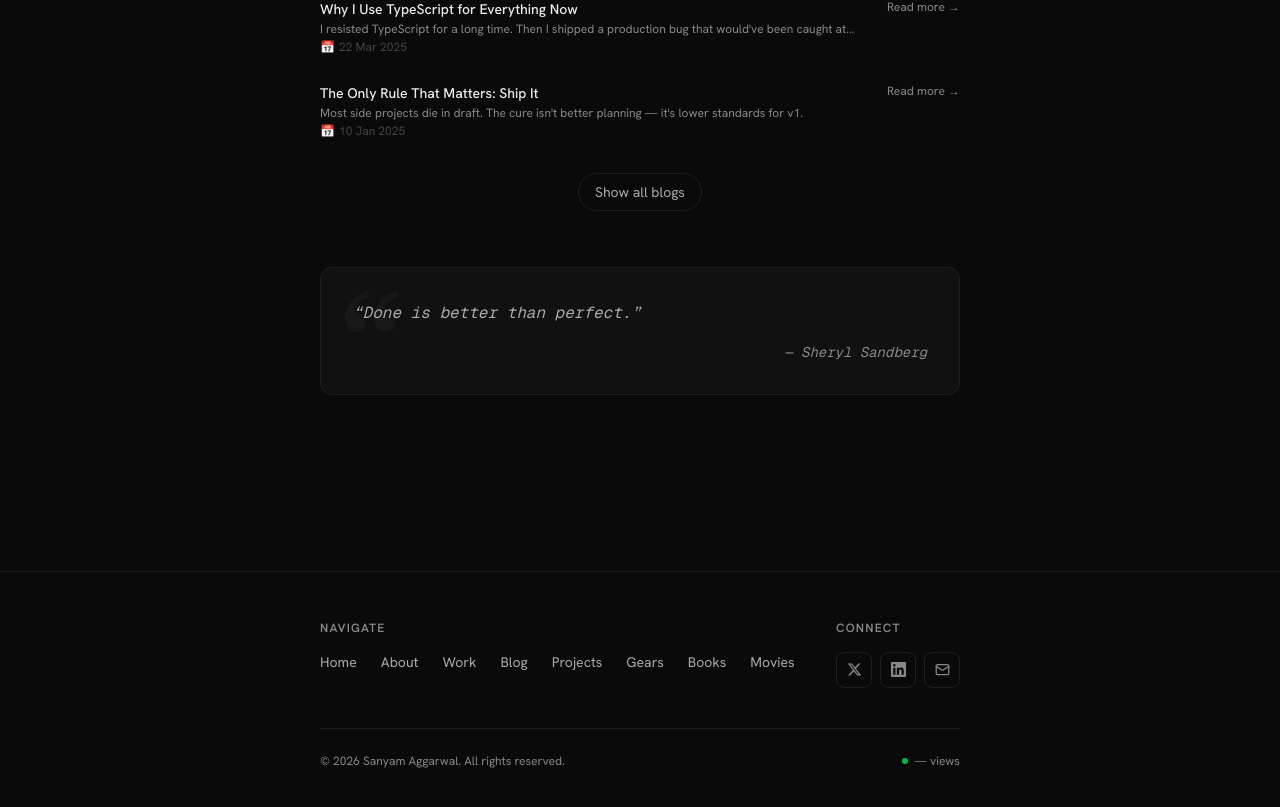
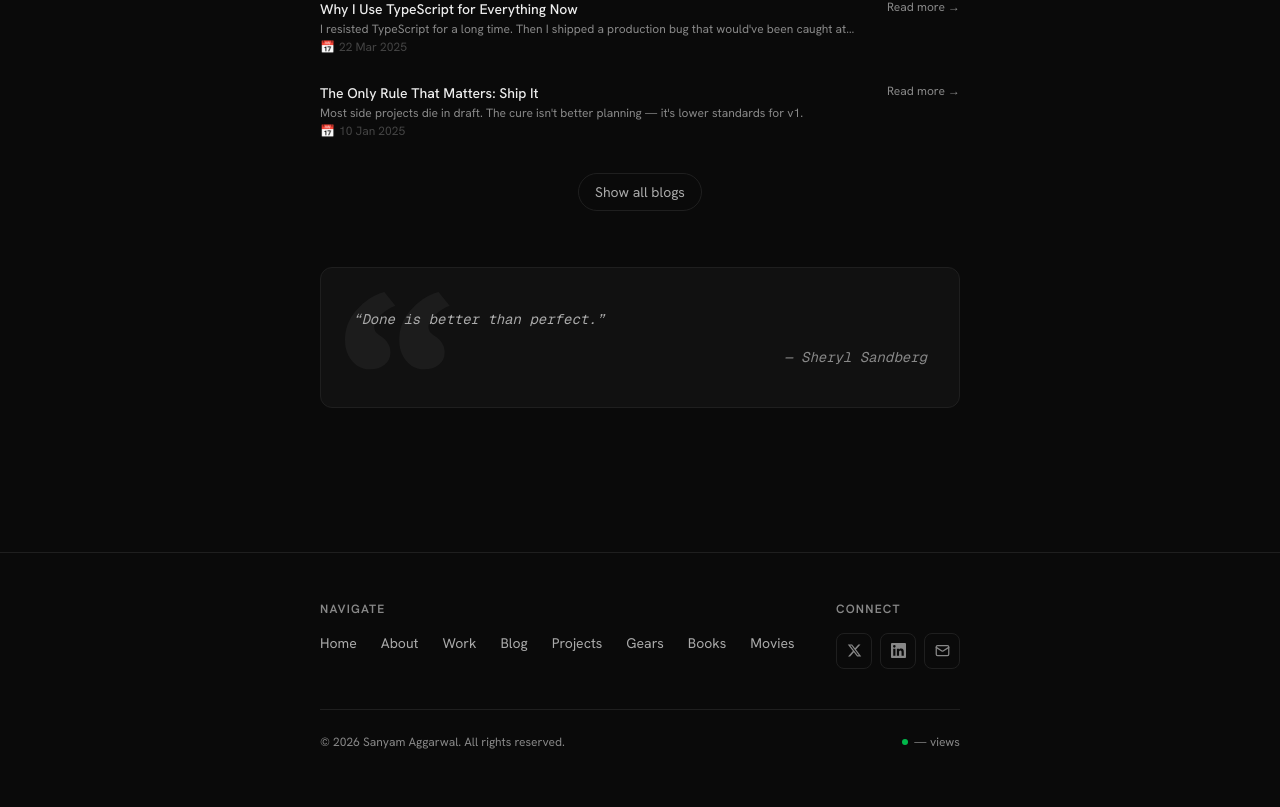
Before and after one commit to MasterofDeath0/portfolio, a Next.js app: page / in a window 1280 px wide. Shown: the part 813-1620 px from the top of the page. Built offline with nearby package versions, Linux system fonts and the light colour scheme; no server answers.

Commit message:
feat: QuoteBlock — big SVG quote mark top-left like ramx

```diff
--- a/components/QuoteBlock.tsx
+++ b/components/QuoteBlock.tsx
@@ -7,7 +7,6 @@ export default function QuoteBlock() {
   const [idx, setIdx] = useState(0);
 
   useEffect(() => {
-    // Pick a new random quote on every page load (client-side = truly random per visit)
     setIdx(Math.floor(Math.random() * quotes.length));
   }, []);
 
@@ -15,21 +14,23 @@ export default function QuoteBlock() {
 
   return (
     <div
-      className="relative rounded-xl border px-8 py-8 my-8 overflow-hidden"
+      className="relative rounded-xl border px-8 py-10 overflow-hidden"
       style={{ borderColor: "var(--border)", background: "var(--surface)" }}
     >
-      {/* Big background quote mark — bottom-left */}
-      <span
-        className="absolute -bottom-4 left-4 text-[9rem] leading-none select-none pointer-events-none font-serif"
-        style={{ color: "var(--border)", opacity: 0.6 }}
-        aria-hidden
+      {/* Big background SVG quote mark — top-left, behind text */}
+      <svg
+        aria-hidden="true"
+        width="105"
+        height="78"
+        className="absolute top-6 left-6 pointer-events-none select-none"
+        style={{ fill: "var(--border)", opacity: 0.8 }}
       >
-        &ldquo;
-      </span>
+        <path d="M25.086 77.292c-4.821 0-9.115-1.205-12.882-3.616-3.767-2.561-6.78-6.102-9.04-10.622C1.054 58.534 0 53.411 0 47.686c0-5.273.904-10.396 2.712-15.368 1.959-4.972 4.746-9.567 8.362-13.786a59.042 59.042 0 0 1 12.43-11.3C28.325 3.917 33.599 1.507 39.324 0l11.074 13.786c-6.479 2.561-11.677 5.951-15.594 10.17-3.767 4.219-5.65 7.835-5.65 10.848 0 1.356.377 2.863 1.13 4.52.904 1.507 2.637 3.089 5.198 4.746 3.767 2.41 6.328 4.972 7.684 7.684 1.507 2.561 2.26 5.5 2.26 8.814 0 5.123-1.959 9.19-5.876 12.204-3.767 3.013-8.588 4.52-14.464 4.52Zm54.24 0c-4.821 0-9.115-1.205-12.882-3.616-3.767-2.561-6.78-6.102-9.04-10.622-2.11-4.52-3.164-9.643-3.164-15.368 0-5.273.904-10.396 2.712-15.368 1.959-4.972 4.746-9.567 8.362-13.786a59.042 59.042 0 0 1 12.43-11.3C82.565 3.917 87.839 1.507 93.564 0l11.074 13.786c-6.479 2.561-11.677 5.951-15.594 10.17-3.767 4.219-5.65 7.835-5.65 10.848 0 1.356.377 2.863 1.13 4.52.904 1.507 2.637 3.089 5.198 4.746 3.767 2.41 6.328 4.972 7.684 7.684 1.507 2.561 2.26 5.5 2.26 8.814 0 5.123-1.959 9.19-5.876 12.204-3.767 3.013-8.588 4.52-14.464 4.52Z" />
+      </svg>
 
       {/* Quote text */}
       <p
-        className="relative z-10 text-sm sm:text-base italic leading-relaxed"
+        className="relative z-10 text-sm leading-relaxed italic"
         style={{ fontFamily: "var(--font-mono)", color: "var(--text-secondary)" }}
       >
         &ldquo;{quote.text}&rdquo;
```
